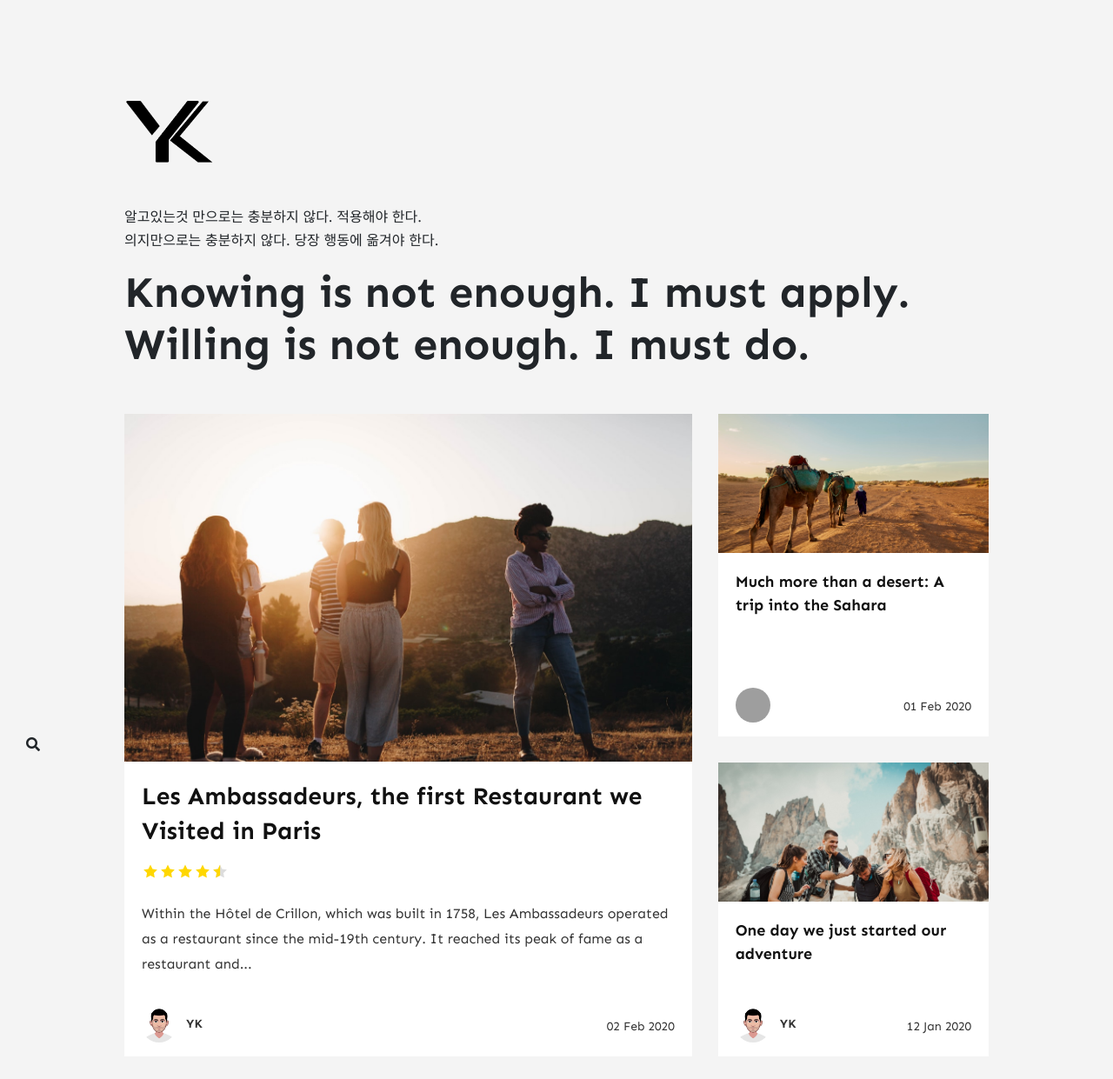
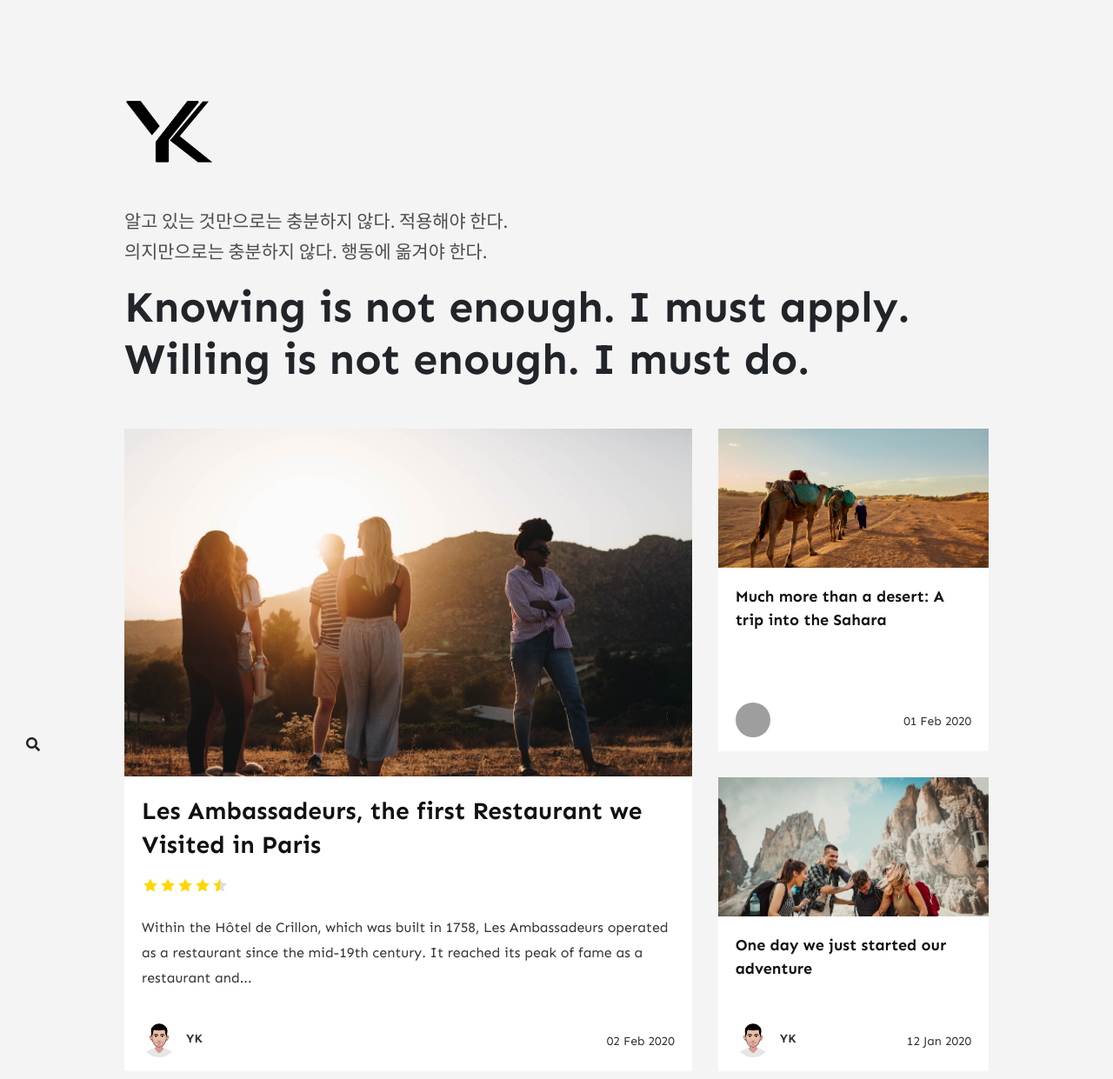
Before and after one commit to 79young/79young.github.io, a Jekyll site: the page built from index.html, in a window 1280 px wide, cut to the strip 0-1241 px from the top of the page. Shown: the whole strip at 87% size. Built offline with Jekyll 4.4.1, drawn with Linux system fonts in a browser that asks for light colours; nearby versions of some CDN libraries; the list of posts is cut into pages by our own code; comment, search, counter and statistics services are not loaded; grey boxes are pictures that could not be loaded.

Commit message:
한글 폰트 수정

```diff
--- a/_layouts/default.html
+++ b/_layouts/default.html
@@ -11,8 +11,11 @@
 {% seo %}
 
 <link href="/assets/css/prism.css" rel="stylesheet">
-
+<link href="/assets/css/yk.css" rel="stylesheet">
 <link href="/assets/css/theme.css" rel="stylesheet">
+<link rel="preconnect" href="https://fonts.googleapis.com">
+<link rel="preconnect" href="https://fonts.gstatic.com" crossorigin>
+<link href="https://fonts.googleapis.com/css2?family=Noto+Sans+KR:wght@100;300;400;500;700;900&display=swap" rel="stylesheet">
 
 <script src="/assets/js/jquery.min.js"></script>
 
@@ -80,7 +83,7 @@
     <!-- Site Tag
     ================================================== -->
     {% if page.url == '/' %}
-        <p>알고있는것 만으로는 충분하지 않다. 적용해야 한다. <br>의지만으로는 충분하지 않다. 당장 행동에 옮겨야 한다.</p>
+        <p class="kr_sub_title">알고 있는 것만으로는 충분하지 않다. 적용해야 한다. <br>의지만으로는 충분하지 않다. 행동에 옮겨야 한다.</p>
         <p class="sitetag">
             {{ site.description }}
         </p>
--- /dev/null
+++ b/assets/css/yk.css
@@ -0,0 +1,6 @@
+.kr_sub_title{
+    font-size: 1.3rem;
+    color: #4d4d4d;
+    font-family: 'Noto Sans KR', sans-serif;
+    font-weight: 400;
+}
```
